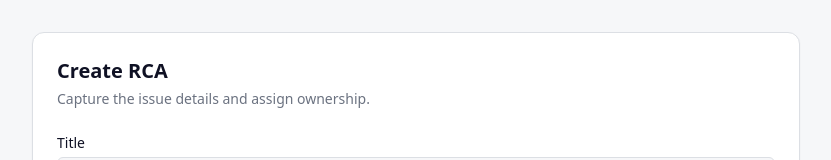
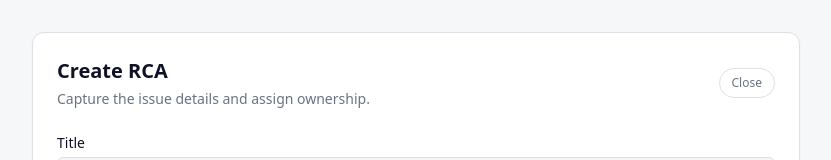
Before and after one commit to chin-flags/fixapp, a Next.js app: page /rca/new in a window 1280 px wide. Shown: the top 160 px of the page, without its empty margins (224-1055 px from the left). Built offline with nearby package versions, Linux system fonts and the light colour scheme; no server answers; the database is empty; sample sign-in values are in the browser's storage.

Commit message:
Remove New Ticket from dashboard, Dashboard from tickets, add close button to RCA form

```diff
--- a/src/app/dashboard/DashboardClient.tsx
+++ b/src/app/dashboard/DashboardClient.tsx
@@ -72,14 +72,6 @@ export default function DashboardClient({ summary, userEmail, userRole }: Props)
     <AppShell
       title=""
       user={{ name: userEmail.split("@")[0], email: userEmail, role: userRole }}
-      actions={
-        <Link
-          href="/tickets?new=1"
-          className="inline-flex items-center justify-center rounded-full bg-primary px-4 py-2.5 text-sm font-semibold text-primary-foreground shadow-sm transition-transform hover:-translate-y-0.5 hover:bg-primary/90"
-        >
-          New Ticket
-        </Link>
-      }
     >
       <div className="space-y-4">
         <SectionCards
--- a/src/app/rca/new/page.tsx
+++ b/src/app/rca/new/page.tsx
@@ -1,3 +1,4 @@
+import Link from "next/link";
 import { redirect } from "next/navigation";
 import { auth } from "@/lib/auth/config";
 import RcaForm from "./RcaForm";
@@ -38,10 +39,20 @@ export default async function NewRcaPage({ searchParams }: Props) {
   return (
     <main className="min-h-screen bg-background px-4 py-8">
       <div className="mx-auto max-w-3xl rounded-xl border border-border bg-card p-6 shadow-sm">
-        <h1 className="text-xl font-semibold text-card-foreground">Create RCA</h1>
-        <p className="mt-1 text-sm text-muted-foreground">
-          Capture the issue details and assign ownership.
-        </p>
+        <div className="flex items-center justify-between">
+          <div>
+            <h1 className="text-xl font-semibold text-card-foreground">Create RCA</h1>
+            <p className="mt-1 text-sm text-muted-foreground">
+              Capture the issue details and assign ownership.
+            </p>
+          </div>
+          <Link
+            href="/rca"
+            className="rounded-full border border-border px-3 py-1.5 text-xs text-muted-foreground transition-colors hover:bg-accent hover:text-accent-foreground"
+          >
+            Close
+          </Link>
+        </div>
         <RcaForm tickets={tickets} owners={owners} initialTicketId={initialTicketId} />
       </div>
     </main>
--- a/src/app/tickets/TicketsClient.tsx
+++ b/src/app/tickets/TicketsClient.tsx
@@ -227,12 +227,6 @@ export default function TicketsClient({
             >
               New Ticket
             </button>
-            <Link
-              href="/"
-              className="inline-flex items-center justify-center rounded-md border border-border px-4 py-2 text-xs font-medium text-foreground hover:bg-accent"
-            >
-              Dashboard
-            </Link>
           </div>
         }
       >
```
